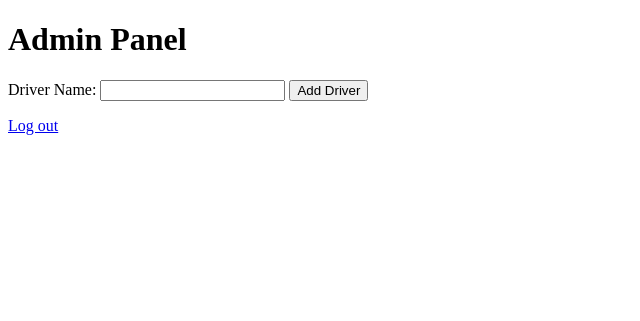
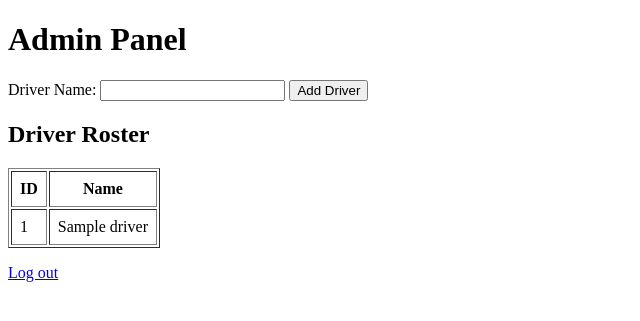
Before and after one commit to code-by-shannon/SCLR, a PHP site: page /admin.php in a window 1280 px wide. Shown: the top 321 px of the page, without its empty margins (0-640 px from the left). Run offline with PHP 8.4, Linux system fonts and the light colour scheme; the visitor is signed in with stand-in values (Sample User, id 1); tables that the repository leaves empty or names only in its code hold one stand-in row (values such as "Sample post").

Commit message:
table updates with id and driver name

```diff
--- a/admin.php
+++ b/admin.php
@@ -29,6 +29,15 @@ if ($_SERVER['REQUEST_METHOD'] === 'POST') {
     }
 }
 
+// 🧠 Fetch all drivers to display
+$drivers = [];
+$result = $conn->query("SELECT id, name FROM Drivers ORDER BY id DESC");
+if ($result && $result->num_rows > 0) {
+    while ($row = $result->fetch_assoc()) {
+        $drivers[] = $row;
+    }
+}
+
 $conn->close();
 ?>
 
@@ -41,6 +50,7 @@ $conn->close();
 </head>
 <body>
     <h1>Admin Panel</h1>
+
     <form method="post">
         <label for="driver_name">Driver Name:</label>
         <input type="text" id="driver_name" name="driver_name" required>
@@ -51,6 +61,28 @@ $conn->close();
         <p><?= htmlspecialchars($message) ?></p>
     <?php endif; ?>
 
+    <h2>Driver Roster</h2>
+    <?php if (count($drivers) > 0): ?>
+        <table border="1" cellpadding="8">
+            <thead>
+                <tr>
+                    <th>ID</th>
+                    <th>Name</th>
+                </tr>
+            </thead>
+            <tbody>
+                <?php foreach ($drivers as $driver): ?>
+                    <tr>
+                        <td><?= htmlspecialchars($driver['id']) ?></td>
+                        <td><?= htmlspecialchars($driver['name']) ?></td>
+                    </tr>
+                <?php endforeach; ?>
+            </tbody>
+        </table>
+    <?php else: ?>
+        <p>No drivers found yet.</p>
+    <?php endif; ?>
+
     <p><a href="logout.php">Log out</a></p>
 </body>
 </html>
```
